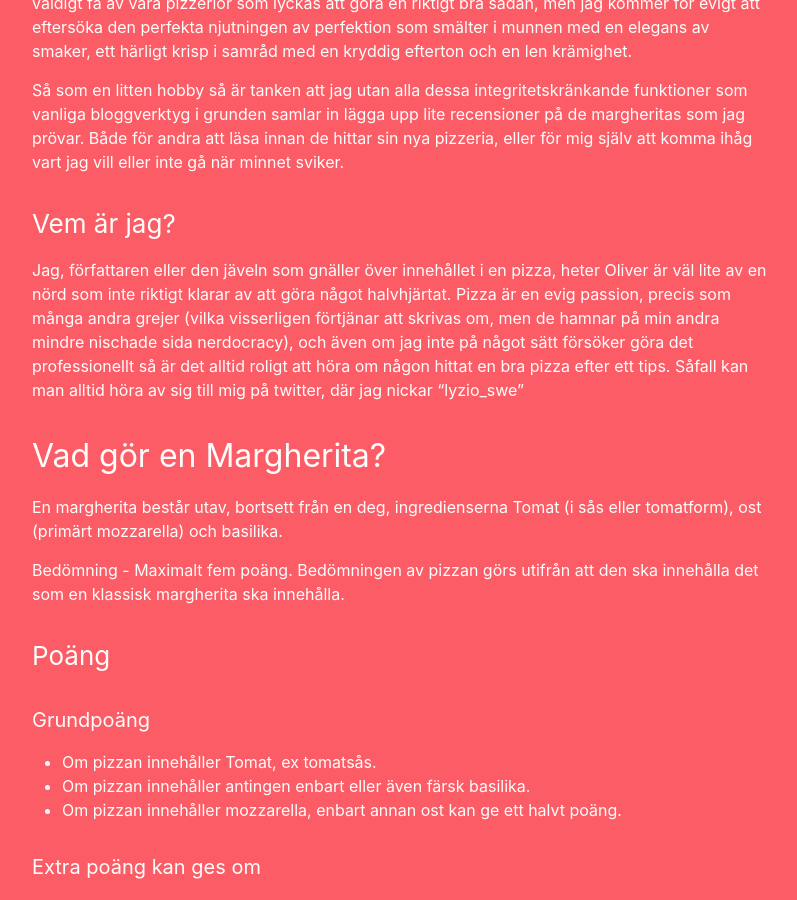
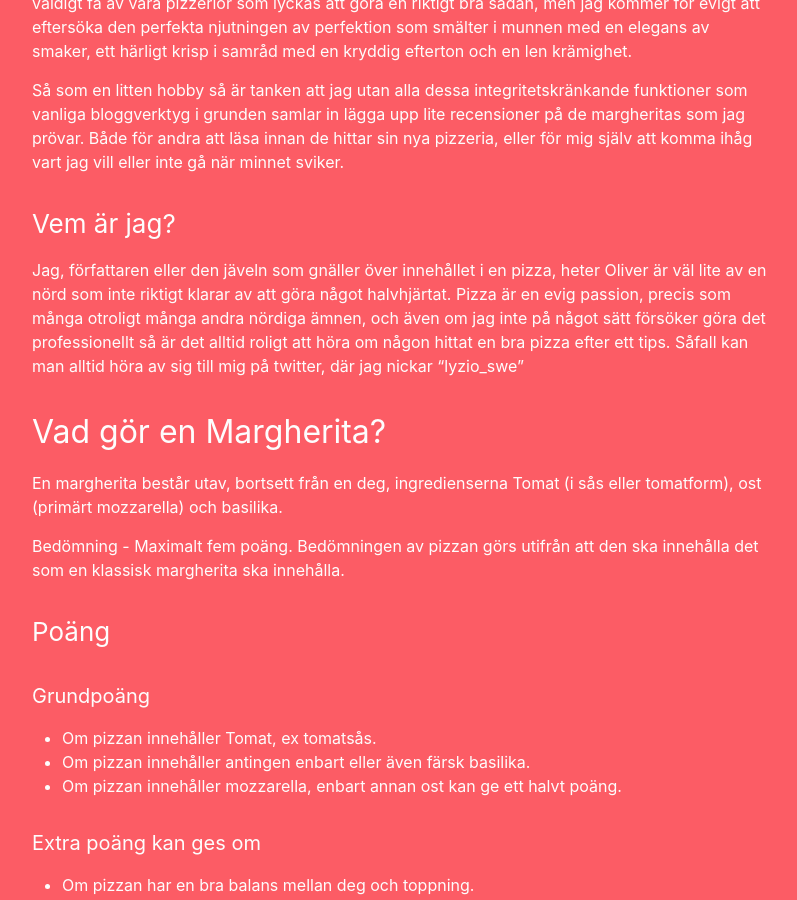
Before and after one commit to lyzio/margherita, a Jekyll site: the page built from om.md, in a window 1280 px wide and 900 px high, scrolled down 409 px. Shown: the whole window, without its empty margins (238-1035 px from the left). Built offline with Jekyll 4.4.1, drawn with Linux system fonts in a browser that asks for light colours.

Commit message:
Update om.md

```diff
--- a/om.md
+++ b/om.md
@@ -11,7 +11,7 @@ Låt oss säga att jag gillar en riktigt bra margherita. konungen av alla pizzas
 Så som en litten hobby så är tanken att jag utan alla dessa integritetskränkande funktioner som vanliga bloggverktyg i grunden samlar in lägga upp lite recensioner på de margheritas som jag prövar. Både för andra att läsa innan de hittar sin nya pizzeria, eller för mig själv att komma ihåg vart jag vill eller inte gå när minnet sviker.
 
 ### Vem är jag?
-Jag, författaren eller den jäveln som gnäller över innehållet i en pizza, heter Oliver är väl lite av en nörd som inte riktigt klarar av att göra något halvhjärtat. Pizza är en evig passion, precis som många andra grejer (vilka visserligen förtjänar att skrivas om, men de hamnar på min andra mindre nischade sida nerdocracy), och även om jag inte på något sätt försöker göra det professionellt så är det alltid roligt att höra om någon hittat en bra pizza efter ett tips. Såfall kan man alltid höra av sig till mig på twitter, där jag nickar "lyzio_swe"
+Jag, författaren eller den jäveln som gnäller över innehållet i en pizza, heter Oliver är väl lite av en nörd som inte riktigt klarar av att göra något halvhjärtat. Pizza är en evig passion, precis som många otroligt många andra nördiga ämnen, och även om jag inte på något sätt försöker göra det professionellt så är det alltid roligt att höra om någon hittat en bra pizza efter ett tips. Såfall kan man alltid höra av sig till mig på twitter, där jag nickar "lyzio_swe"
 
 ## Vad gör en Margherita?
 
```
